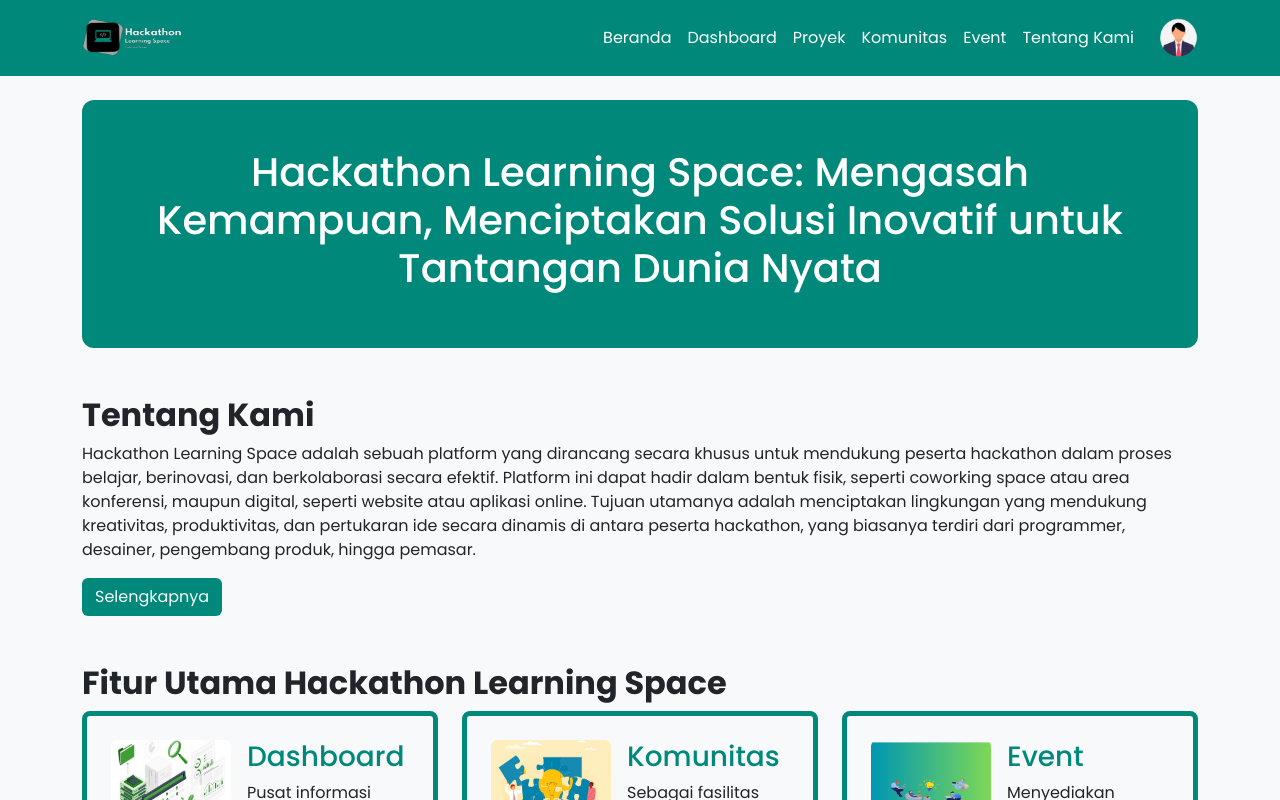
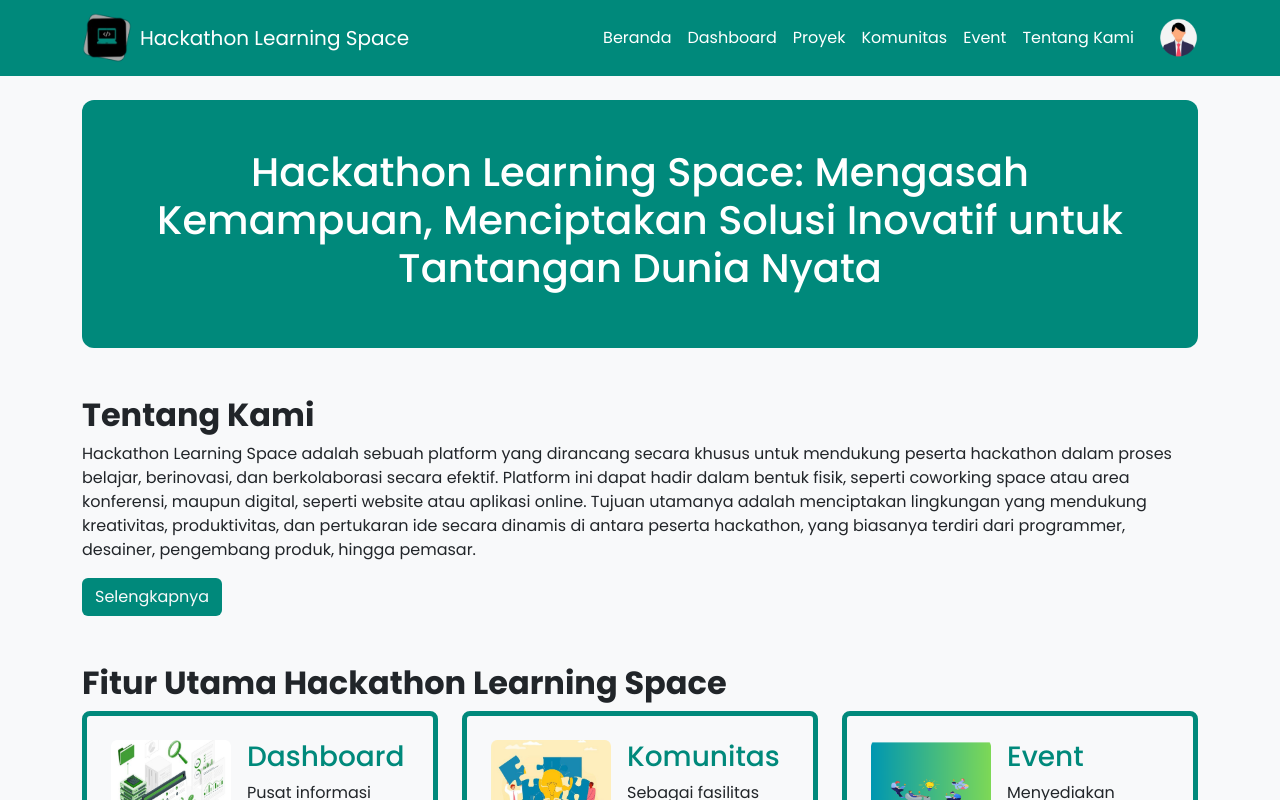
Before and after one commit to lluuvvii/hackathon_learning_space, a Next.js app: page / in a window 1280 px wide. Shown: the top 800 px of the page. Built offline with nearby package versions, Linux system fonts and the light colour scheme.

Commit message:
update logo title text

```diff
--- a/src/app/components/Navbar.tsx
+++ b/src/app/components/Navbar.tsx
@@ -4,7 +4,6 @@ import Link from 'next/link'
 import Image from 'next/image'
 import { usePathname } from 'next/navigation'
 import { useState } from 'react'
-import Logo from '@/../public/hackathon_learning_space_logo.png'
 import ProfileUser from '@/../public/Profil-removebg-preview 1.png'
 
 const links = [
@@ -44,12 +43,13 @@ const Navbar = () => {
               {/* Logo */}
               <Link href='/' className='navbar-brand d-flex align-items-center gap-2 text-white'>
                 <Image
-                  src={Logo}
+                  src='/assets/images/hackathon_learning_space_logo.png'
                   alt='Hackathon Logo'
-                  width={100}
+                  width={50}
                   height={50}
                   quality={100}
                 />
+                <span className='d-none d-md-inline'>Hackathon Learning Space</span>
               </Link>
 
               {/* Toggler for mobile */}
--- a/src/app/layout.tsx
+++ b/src/app/layout.tsx
@@ -6,15 +6,15 @@ import Footer from './components/Footer'
 
 export const metadata = {
   title: 'HLS | Hackathon Learning Space',
-  description: 'digital learning space for hackathons'
+  description: 'digital learning space for hackathons',
+  icons: {
+    icon: '/assets/images/hackathon_learning_space_logo.ico',
+  }
 }
 
 export default function RootLayout({ children }: { children: ReactNode }) {
   return (
     <html lang='en'>
-      <head>
-        <link rel='icon' href='/hackathon_learning_space_logo.png' type='image/png' />
-      </head>
       <body className='bg-light text-dark'>
         <BootstrapInitializer />
         <Navbar />
```
Also changed, not shown: public/assets/images/hackathon_learning_space_logo.png (added), 1 other file (tests, documents, lock files or other folders).
